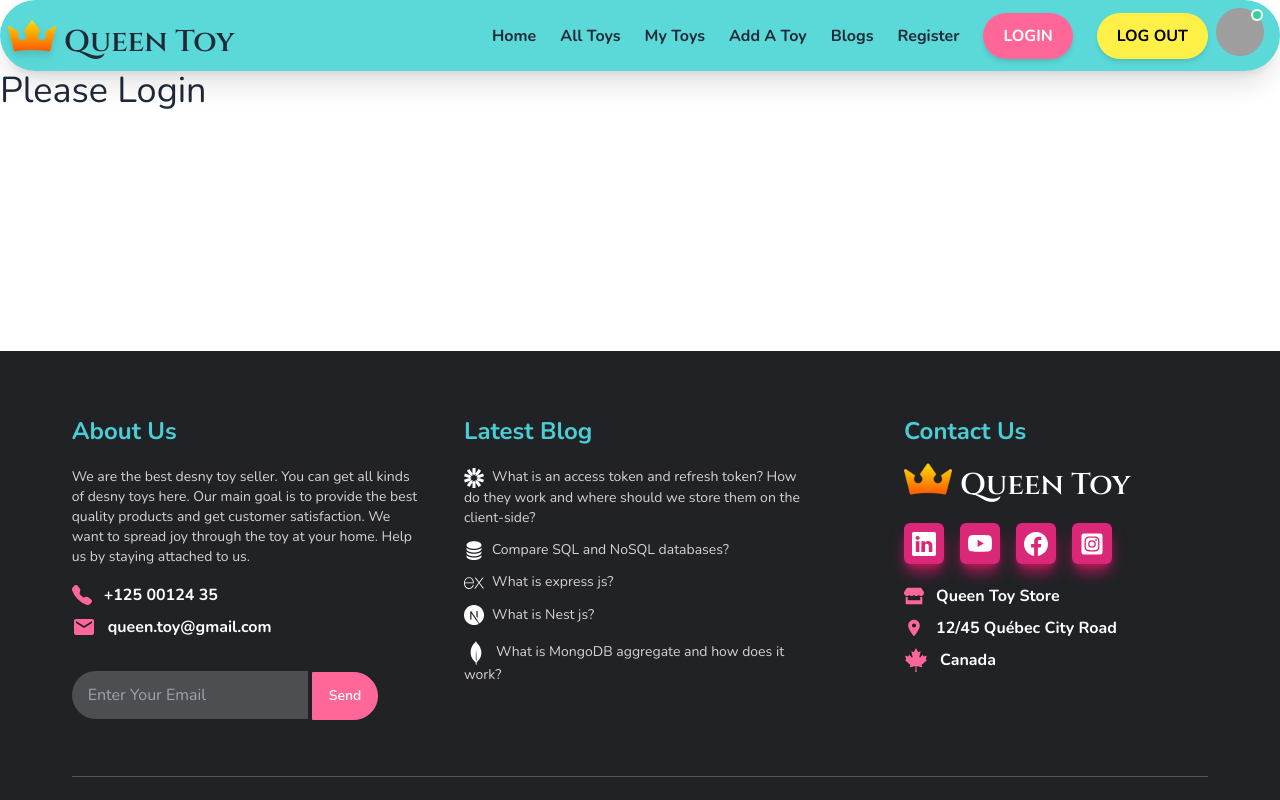
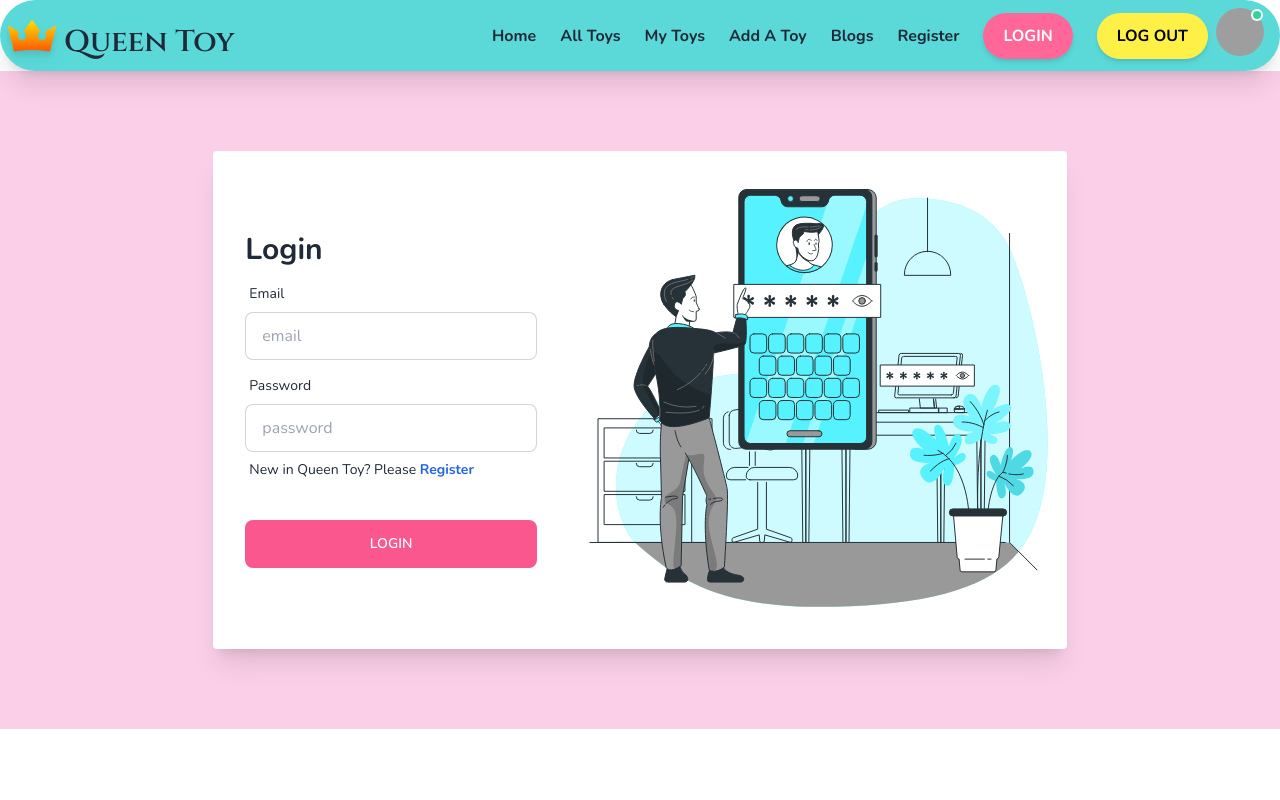
Before and after one commit to developer-shourav/Queen-Toy-Client, a React (Vite) app: page /login in a window 1280 px wide. Shown: the top 800 px of the page. Built offline with nearby package versions, Linux system fonts and the light colour scheme; no server answers; grey boxes are pictures that could not be loaded.

Commit message:
login form added

```diff
--- a/src/index.css
+++ b/src/index.css
@@ -17,7 +17,9 @@ body{
 html{
     scroll-behavior: smooth;
 }
-
+::-webkit-scrollbar {
+    display: none;
+}
 
 /* ------------Color Template ------------------ */
 
--- a/src/pages/Login/Login.jsx
+++ b/src/pages/Login/Login.jsx
@@ -1,14 +1,59 @@
-import React from 'react';
-import useTitle from '../../Hooks/useTitle';
+import React from "react";
+import useTitle from "../../Hooks/useTitle";
+import LoginImg from '../../assets/images/login-svg/login.svg'
+import { Link } from "react-router-dom";
 
 const Login = () => {
-     /* -------------Dynamic Title Adding hook---------- */
-     useTitle('Login')
-    return (
-        <div>
-            <h2 className="text-4xl">Please Login</h2>
+  /* -------------Dynamic Title Adding hook---------- */
+  useTitle("Login");
+  return (
+    <div className="bg-pink-200  ">
+      <div className="container py-20 mx-auto">
+        <div className="w-8/12 bg-white  mx-auto flex items-center justify-center shadow-xl rounded">
+          <div className="w-5/12">
+
+            <div className="card flex-shrink-0 w-full  bg-base-100">
+              <div className="card-body">
+              <h2 className="text-3xl font-extrabold">Login</h2>
+                <div className="form-control">
+                  <label className="label">
+                    <span className="label-text">Email</span>
+                  </label>
+                  <input
+                    type="text"
+                    placeholder="email"
+                    className="input input-bordered"
+                  />
+                </div>
+                <div className="form-control">
+                  <label className="label">
+                    <span className="label-text">Password</span>
+                  </label>
+                  <input
+                    type="text"
+                    placeholder="password"
+                    className="input input-bordered"
+                  />
+                  <label className="label">
+                    <p  className="text-sm">
+                      New in Queen Toy? Please <Link className="font-bold text-blue-600 hover:text-blue-700 hover:underline " to='/register'>Register</Link>
+                    </p>
+                  </label>
+                </div>
+                <div className="form-control mt-6">
+                  <button className="btn btn-primary bg-[#fa578e] border-0 hover:bg-pink-700">Login</button>
+                </div>
+              </div>
+            </div>
+          </div>
+
+          <div className="w-7/12">
+            <img src={LoginImg} alt="" />
+          </div>
         </div>
-    );
+      </div>
+    </div>
+  );
 };
 
 export default Login;
```
Also changed, not shown: src/assets/images/login-svg/login.svg (added).
